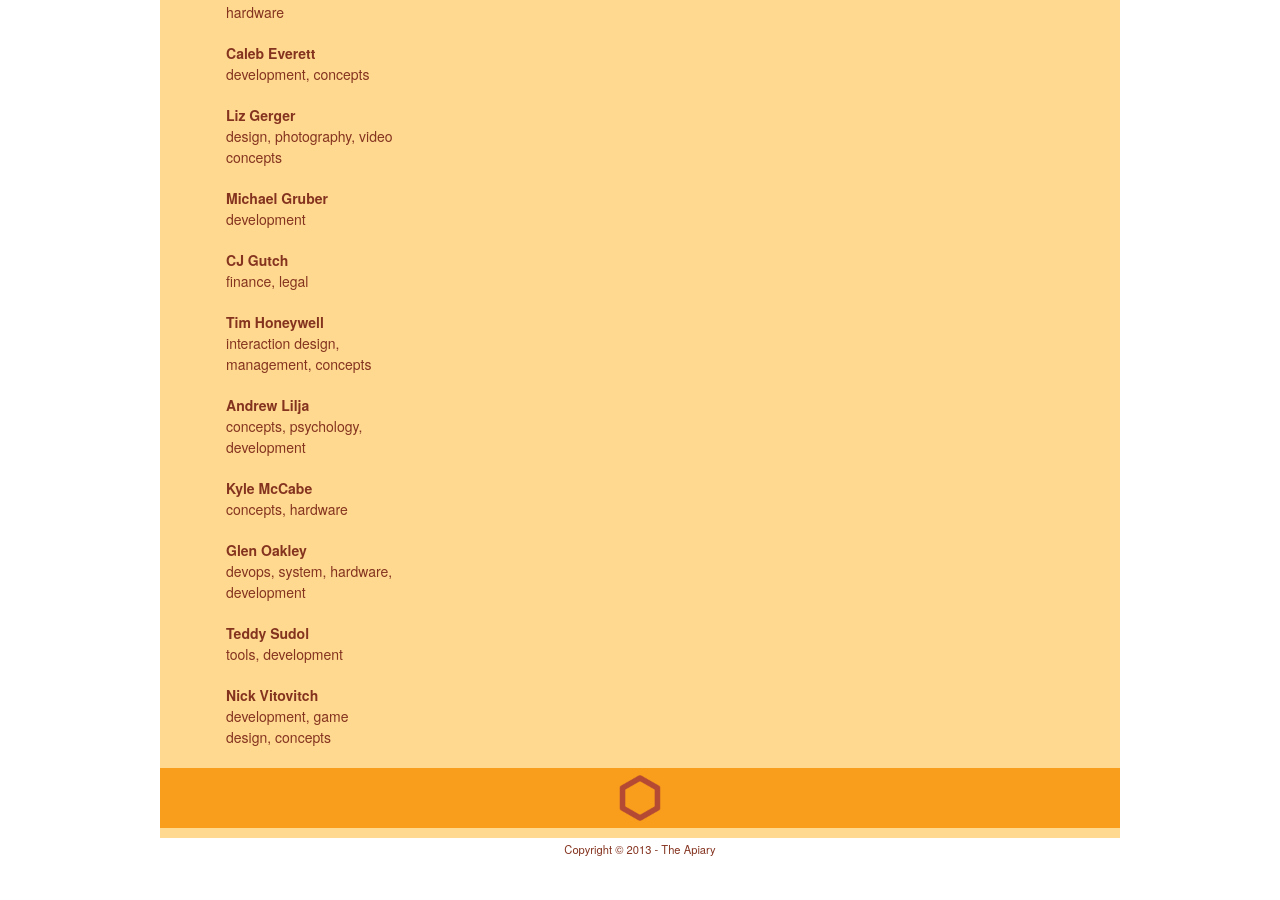
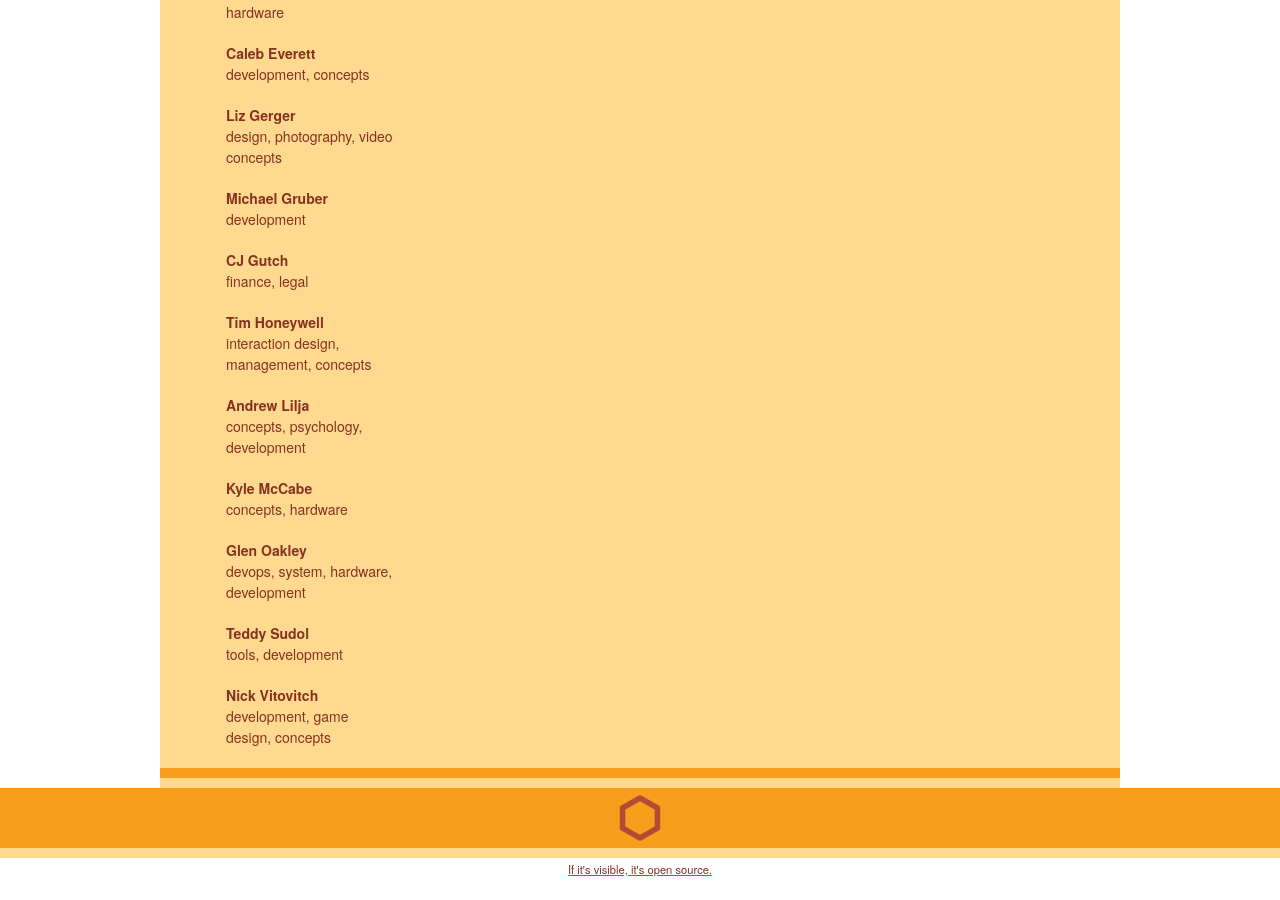
Before and after one commit to The-Apiary/the-apiary.github.io, a Jekyll site: the page built from index.html, in a window 1280 px wide and 900 px high, scrolled down 1665 px. Built offline with Jekyll 4.4.1, drawn with Linux system fonts in a browser that asks for light colours; Markdown is read by kramdown in place of the engine named in the settings; comment, search, counter and statistics services are not loaded.

Commit message:
cleanup footer

```diff
--- a/_includes/footer.html
+++ b/_includes/footer.html
@@ -1,5 +1,17 @@
+<div class="block-container" id="foot-icon">
+
+	<div class="color-stripe">
+		<div class="center-image-insert">
+			<div class="logo-small">
+				<img src="/assets/images/hexred.png" alt="Logo for The Apiary" width="50px" height="50px">
+			</div>
+		</div>
+	</div>
+
+</div>
+
 <footer id="footer">
 	<div class="footer-text">
-		<p><small>Copyright &copy; 2013 - The Apiary<small></p>
+		<a href="https://github.com/The-Apiary"><p><small>If it's visible, it's open source.</small></p></a>
 	</div>
 </footer>
--- a/index.html
+++ b/index.html
@@ -66,10 +66,6 @@ title: The Apiary
 
 <div class="block-container">
 	<div class="color-stripe">
-		<div class="center-image-insert">
-			<div class="logo-small">
-				<img src="/assets/images/hexred.png" alt="Logo for The Apiary" width="50px" height="50px">
 			</div>
-		</div>
 	</div>
 </div>
```
